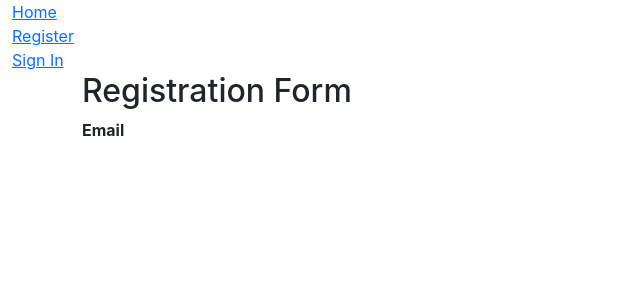
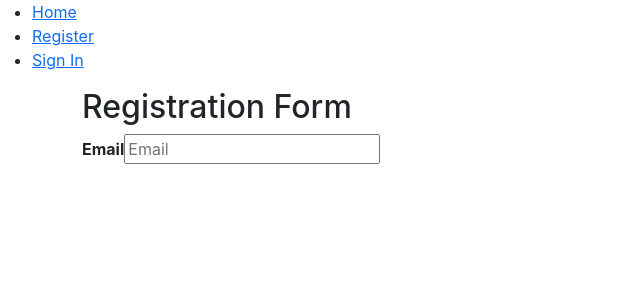
Before and after one commit to sandip623/iATS, a React (Create React App) app in the folder iats-client/: page /register in a window 1280 px wide. Shown: the top 300 px of the page, without its empty margins (0-640 px from the left). Built offline with nearby package versions, Linux system fonts and the light colour scheme.

Commit message:
started working on reg form js comp

```diff
--- a/iats-client/src/Header.jsx
+++ b/iats-client/src/Header.jsx
@@ -5,10 +5,10 @@ const Header = () => {
     let loggedIn = false // replace this with actual session data to conditionally render the relative nav bar components
     return (
         <header>
-            <nav className="container-fluid">
+            <nav>
                 {
                     loggedIn==false ?
-                    <ul className="nav navbar-nav">
+                    <ul>
                         <li><Link to="/Home">Home</Link></li>
                         <li><Link to="/Register">Register</Link></li>
                         <li><Link to="/SignIn">Sign In</Link></li>
--- a/iats-client/src/RegistrationForm.jsx
+++ b/iats-client/src/RegistrationForm.jsx
@@ -3,10 +3,11 @@ import { useState } from 'react';
 
 const RegistrationForm = () => {
     return (
-        <form>
+        <form method="POST">
             <div class="container">
                 <h2>Registration Form</h2>
                 <label for="email"><b>Email</b></label>
+                <input type="text" placeholder="Email"/>
             </div>
         </form>
     );
```
